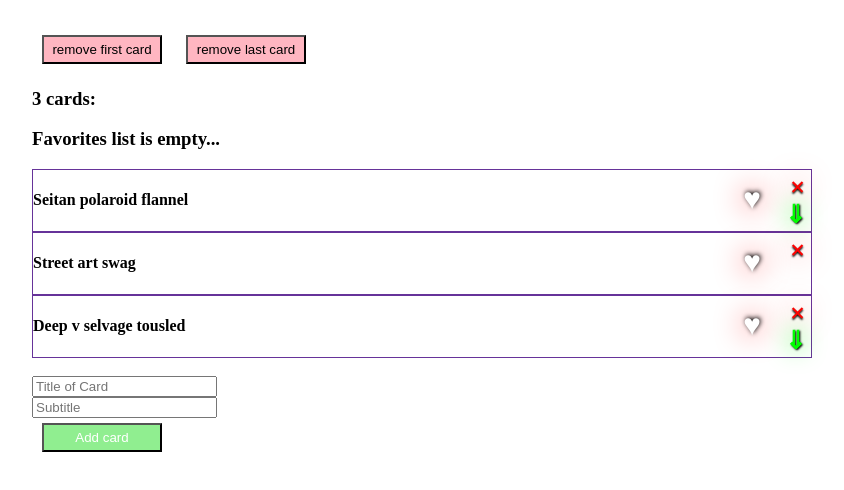
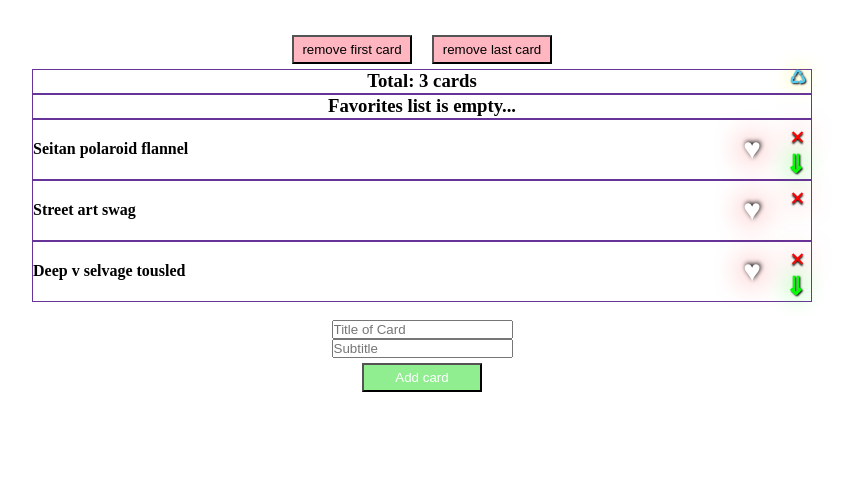
Before and after one commit to qik-in-mate/Vue_simple-cards_2nd-step, a plain HTML site: page index.html in a window 1280 px wide. Shown: the whole page, without its empty margins (218-1062 px from the left). Drawn offline with nearby package versions, Linux system fonts and the light colour scheme.

Commit message:
Added computed method inFavorites, added filter task

```diff
--- a/index.html
+++ b/index.html
@@ -9,27 +9,35 @@
 
   <body>
     <div id="app" class="container">
+      <div class="buttonField">
         <button class="btn btn--remove" v-bind:disabled="cards.length === 0" v-on:click="removeFirst">
           remove first card
         </button>
         <button class="btn btn--remove" v-bind:disabled="cards.length === 0" v-on:click="removeLast">
           remove last card
         </button>
+      </div>
+      <div class="quickMenu">
+        <h3 v-if="cards.length > 1">Total: {{ `${cards.length} cards` }}<div v-if="cards.length > 1" class="filterOut" @click="showAllCards" title="Show all cards">&#9850;</div></h3>
 
-      <h3 v-if="cards.length > 1">{{ `${cards.length} cards:` }}</h3>
-      <h3 v-if="cards.length === 1">{{ `${cards.length} card:` }}</h3>
-      <div class="new-card" v-if="cards.length === 0">{{ `There are no cards. If You want to add, please enter data:` }}
+        <h3 v-if="cards.length === 1">{{ `${cards.length} card` }}</h3>
+        <div class="new-card" v-if="cards.length === 0">{{ `There are no cards. If You want to add, please enter data:` }}</div>
+
+        <h3 v-if="inFavorites.length > 1">{{ `There are ${inFavorites.length} cards in Favorites list.` }}
+          <div class="filterOut" @click="showOnlyFavorites" title="Show cards in Favorites only">&#9850;</div>
+        </h3>
+        <h3 v-if="inFavorites.length === 1">{{ `There is ${inFavorites.length} card in Favorites list.` }}
+          <div class="filterOut" @click="showOnlyFavorites" title="Show cards in Favorites only">&#9850;</div>
+        </h3>
+        <h3 v-if="inFavorites.length === 0">{{ `Favorites list is empty...` }}</h3>
       </div>
-
-      <h3 v-if="inFavorites.length > 0">{{ `There are ${inFavorites.length} cards in Favorites list.` }}</h3>
-      <h3 v-if="inFavorites.length === 0">{{ `Favorites list is empty...` }}</h3>
 
 
       <cards :cards="cards" @card-removed="removeCard" @cardsubtitle-shown="showSubtitle" @cardsubtitle-hidden="hideSubtitle" @added-to-favorite="addToFavorite" @deleted-from-favorite="deleteFromFavorite"></cards>
 
-      <div><br>
-        <input type="text" v-model="title" placeholder="Title of Card"><br>
-        <input type="text" v-model="subtitle" placeholder="Subtitle"><br>
+      <div class="newCardField"><br>
+        <input type="text" v-model="title" placeholder="Title of Card">
+        <input type="text" v-model="subtitle" placeholder="Subtitle">
         <button class="btn btn--add" type="submit" v-on:click="addCard">Add card</button>
       </div>
     </div>
--- a/index.js
+++ b/index.js
@@ -2,7 +2,7 @@ const cardComponent = {
   template: `
     <section class="column" @click="$emit('click')">
       <div class="bordered">
-        <h4>{{ card.title }}</h4>
+        <h4 class="card__title">{{ card.title }}</h4>
         <hr v-show="card.isShowSubtitle" />
         <span v-if="card.subtitle && card.isShowSubtitle">{{ card.subtitle }}</span>
 
@@ -110,15 +110,25 @@ new Vue({
     title: '',
     subtitle: '',
     count: 3,
-    inFavorites: [],
   },
 
+  computed: {
+    inFavorites: function(card) {
+      let inFavorites = [];
+      if (card.isFavorite) {
+        inFavorites.push(card.id);
+      }
+      return inFavorites;
+    }
+  },
   methods: {
-    removeFirst() {
-      this.cards.shift();
+    removeFirst(card) {
+      this.cards.shift(card);
+      this.deleteFromFavorite(card);
     },
-    removeLast() {
-      this.cards.pop();
+    removeLast(card) {
+      this.cards.pop(card);
+      this.deleteFromFavorite(card);
     },
     removeCard(card) {
       this.cards.splice(this.cards.indexOf(card), 1);
@@ -143,18 +153,36 @@ new Vue({
       this.subtitle = '';
     },
     addToFavorite(card) {
-      if (this.inFavorites.includes(card.id) === true) {
+      if (this.inFavorites.includes(card.id)) {
         return;
       }
       this.inFavorites.push(card.id);
       card.isFavorite = true;
     },
     deleteFromFavorite(card) {
-      if (this.inFavorites.includes(card.id) === false) {
+      if (!this.inFavorites.includes(card.id)) {
         return;
       }
       this.inFavorites.splice(this.inFavorites.indexOf(card.id), 1);
       card.isFavorite = false;
-    }
+    },
+
+    showOnlyFavorites() {
+      let favoriteIds = [];
+      let filteredCards = [];
+      for (let value in this.inFavorites) {
+        favoriteIds.push(this.inFavorites[value]);
+      }
+      for (var i = 0; i < this.cards.length; i++) {
+        if (favoriteIds.includes(this.cards[i].id) === true) {
+          filteredCards.push(this.cards[i]);
+        }
+      }
+      console.log(filteredCards);
+      this.cards = filteredCards;
+    },
+    showAllCards() {
+      filteredCards = this.cards;
+    },
   },
 });
--- a/style.css
+++ b/style.css
@@ -1,10 +1,46 @@
+* {
+  box-sizing: border-box;
+  margin: 0 auto;
+  padding: 0;
+}
+
 body {
   box-sizing: border-box;
   margin: 20px auto;
   padding: 10px;
   max-width: 800px;
 }
-
+.quickMenu {
+  display: flex;
+  flex-direction: column;
+  justify-content: space-evenly;
+  align-items: center;
+  font-size: 16px;
+}
+h3 {
+  margin: 0 auto;
+  padding: 0;
+  width: 100%;
+  min-height: 25px;
+  text-align: center;
+  border: 1px double rebeccapurple;
+  display: inline-block;
+  position: relative;
+}
+.filterOut {
+  display: inline-block;
+  position: absolute;
+  top: -3px;
+  right: 5px;
+  color: #51c9f0;
+  text-shadow: 1px 1px 2px black, 0 0 1em yellow;
+  cursor: pointer;
+}
+.buttonField {
+  display: flex;
+  flex-direction: row;
+  justify-content: center;
+}
 .btn {
   margin: 5px 10px;
   padding: 5px;
@@ -24,6 +60,16 @@ body {
 }
 .new-card {
   margin: 0;
+}
+.card__title {
+  padding: 20px 0 20px 0;
+  margin: 0;
+  width: 70%;
+}
+.newCardField {
+  display: flex;
+  flex-direction: column;
+  align-items: center;
 }
 .removeIcon {
   position: absolute;
```
Lines whose indentation alone changed are shown as unchanged.
